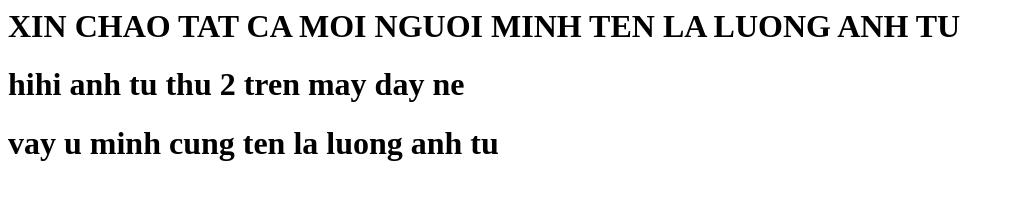
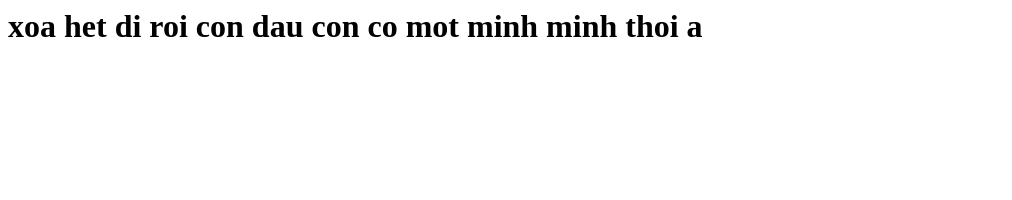
Before and after one commit to tuanhluong2003/Project_conmeo, a plain HTML site: page index.html in a window 1280 px wide. Shown: the whole page, without its empty margins (0-1012 px from the left). Drawn offline with Linux system fonts and the light colour scheme.

Commit message:
thirt commid

```diff
--- a/index.html
+++ b/index.html
@@ -1,6 +1 @@
-<h1>
-    XIN CHAO TAT CA MOI NGUOI MINH TEN LA LUONG ANH TU
-</h1>
-
-<h1>hihi anh tu thu 2 tren may day ne</h1>
-<h1> vay u minh cung ten la luong anh tu</h1>
+<h1>xoa het di roi con dau con co mot minh minh thoi a</h1>
```
